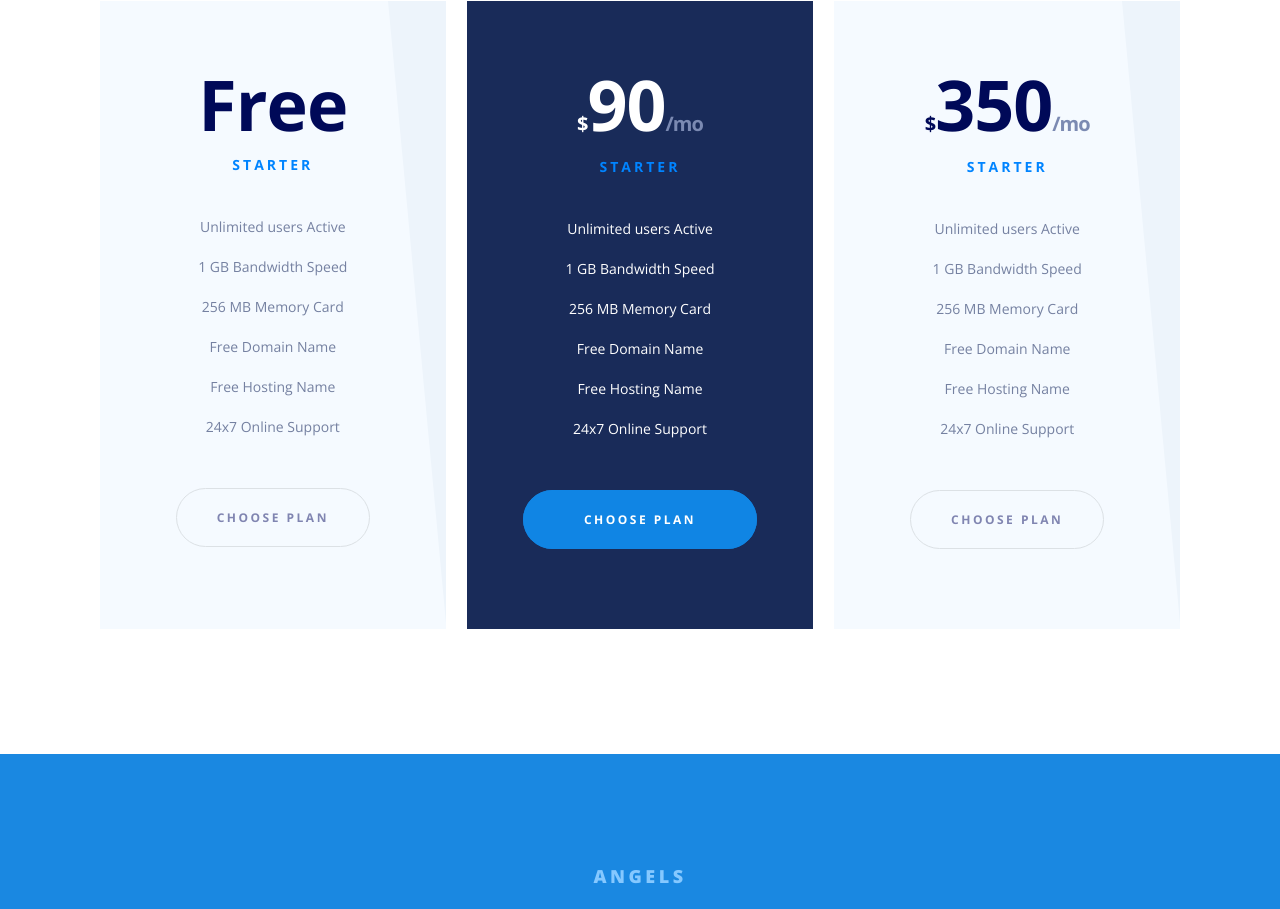
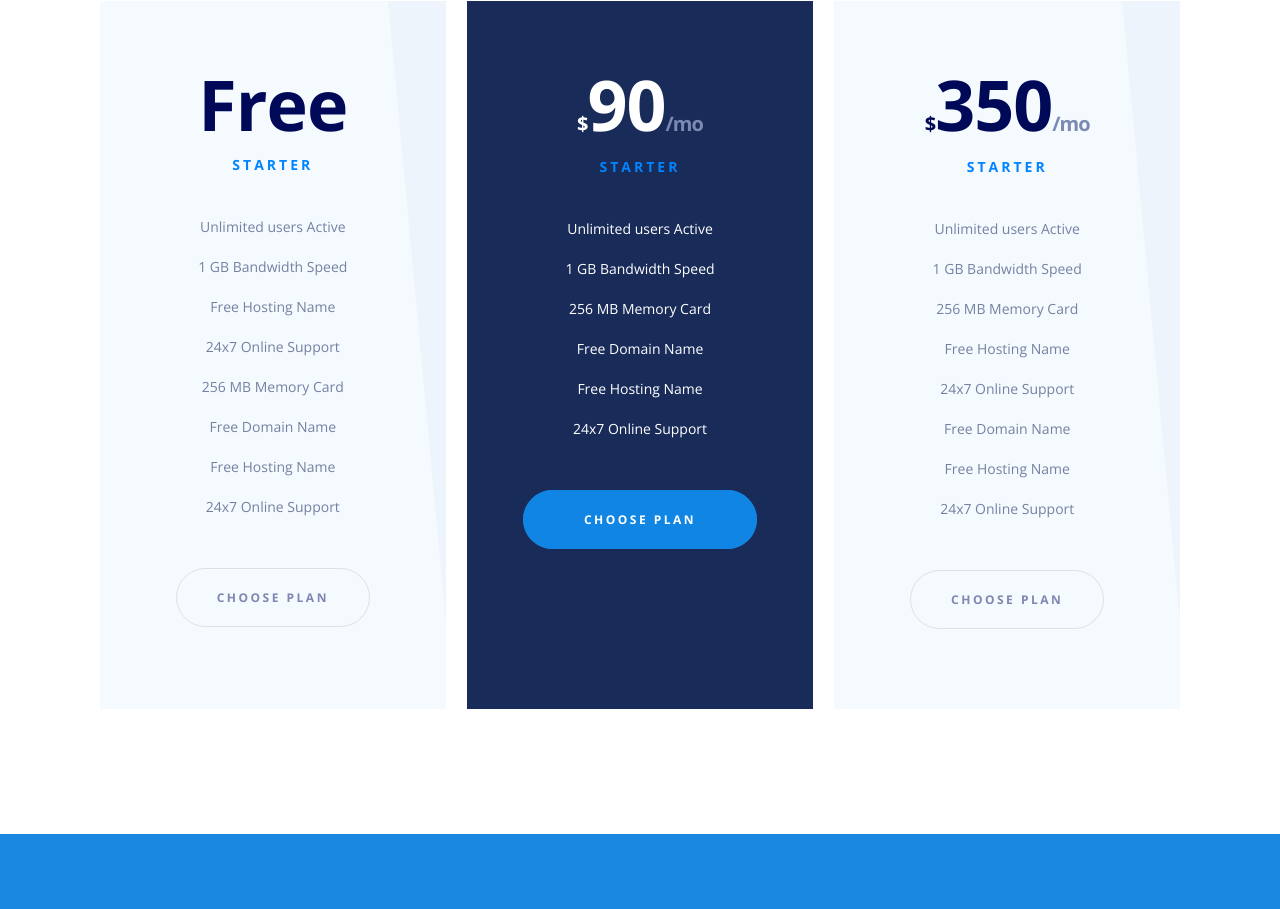
Before and after one commit to Joraborajora/5Example, a plain HTML site: page index.html in a window 1280 px wide. Shown: the part 8098-9007 px from the top of the page. Drawn offline with nearby package versions, Linux system fonts and the light colour scheme.

```diff
--- a/index.html
+++ b/index.html
@@ -313,6 +313,8 @@
                         <ul>
                             <li>Unlimited users Active</li>
                             <li>1 GB Bandwidth Speed</li>
+                            <li>Free Hosting Name</li>
+                            <li>24x7 Online Support</li>
                             <li>256 MB Memory Card</li>
                             <li>Free Domain Name</li>
                             <li>Free Hosting Name</li>
@@ -340,6 +342,8 @@
                             <li>Unlimited users Active</li>
                             <li>1 GB Bandwidth Speed</li>
                             <li>256 MB Memory Card</li>
+                            <li>Free Hosting Name</li>
+                            <li>24x7 Online Support</li>
                             <li>Free Domain Name</li>
                             <li>Free Hosting Name</li>
                             <li>24x7 Online Support</li>
```
